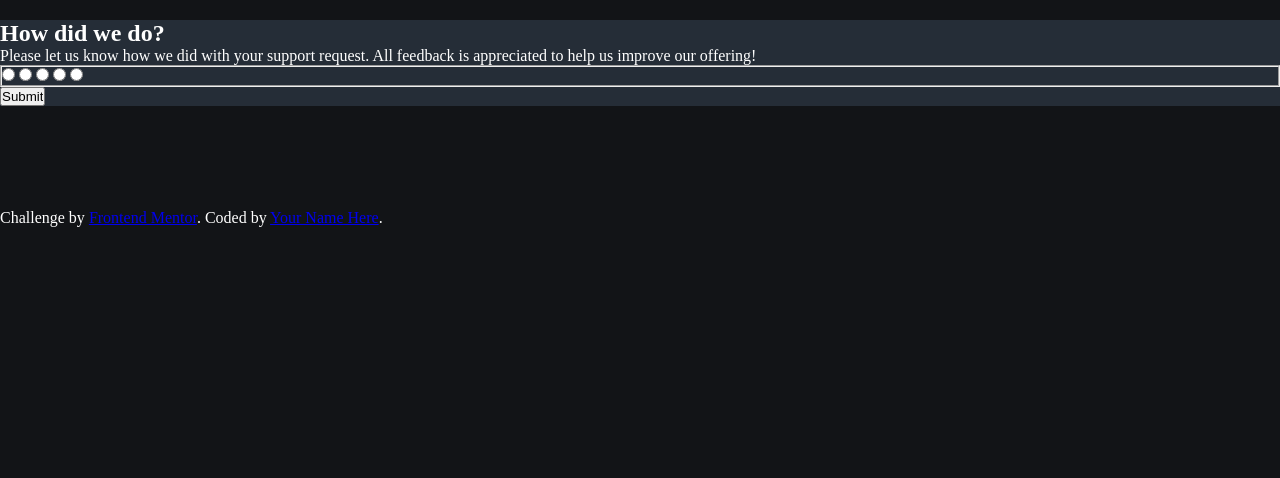
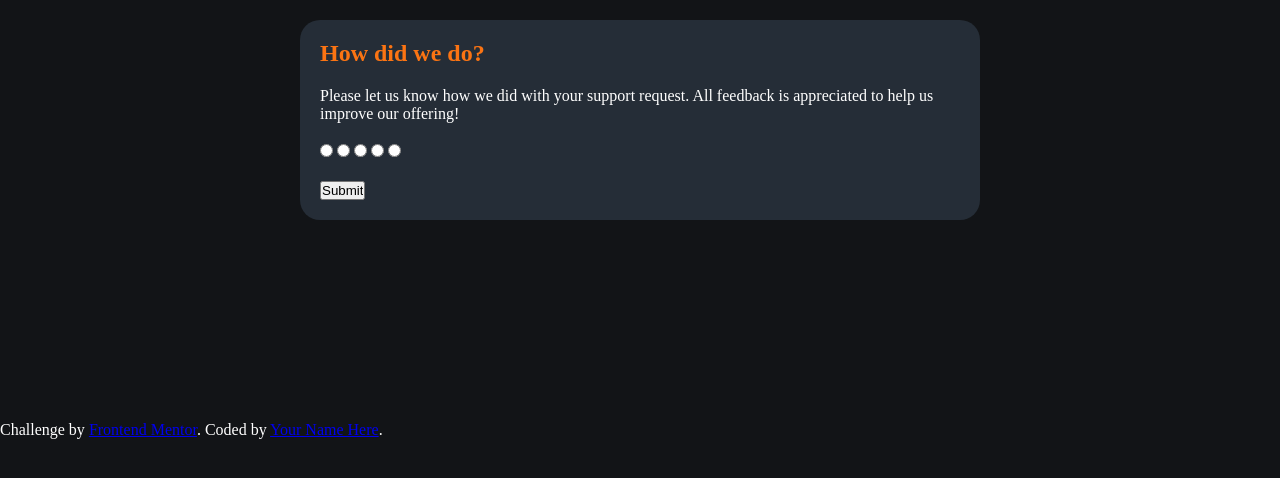
Before and after one commit to WesleyGualberto/Interactive-Rating, a plain HTML site: page index.html in a window 1280 px wide. Drawn offline with Linux system fonts and the light colour scheme.

Commit message:
Aplicando estilos iniciais 😊

```diff
--- a/index.html
+++ b/index.html
@@ -8,7 +8,7 @@
 
   <title>Frontend Mentor | Interactive rating component</title>
 
-    <link rel="stylesheet" href="style.css">
+    <link rel="stylesheet" href="/styles/style.css">
 </head>
 <body>
 <main>
--- a/style.css
+++ b/styles/style.css
@@ -18,7 +18,25 @@ body {
 
 .interactive {
     background-color: var(--cinza900);
-    margin: 20px 0;
+    width: 50%;
+    margin: 20px auto;
+    padding: 20px;
+
+    border-radius: 20px;
+}
+
+h2 {
+    color: var(--corDestaque);
+    margin-bottom: 20px;
+}
+
+p {
+    margin-bottom: 20px;
+}
+
+.rating {
+    margin-bottom: 20px;
+    border-style: none;
 }
 
 #thankyou {
```
Also changed, not shown: preview.jpg (deleted), 1 other file.
